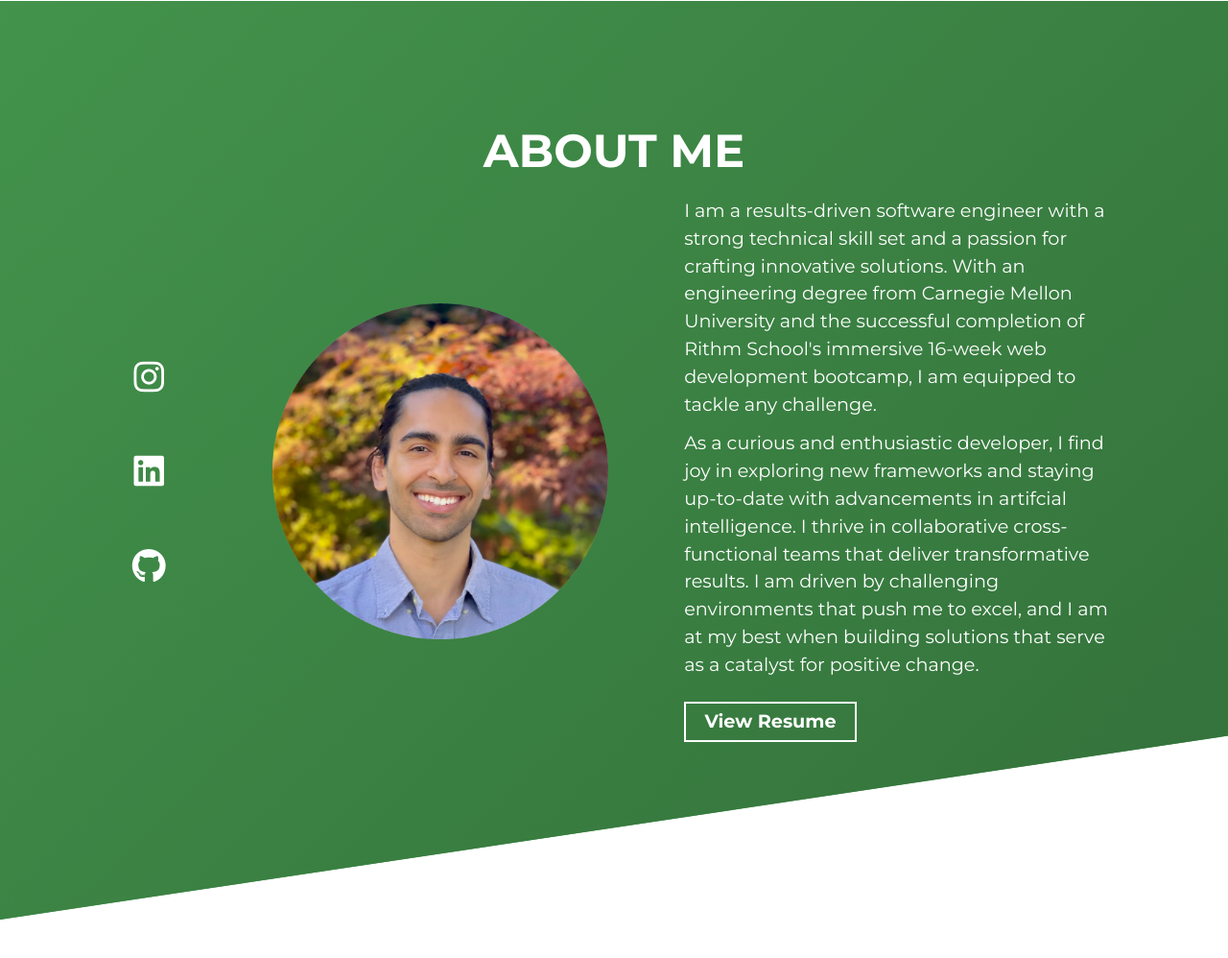
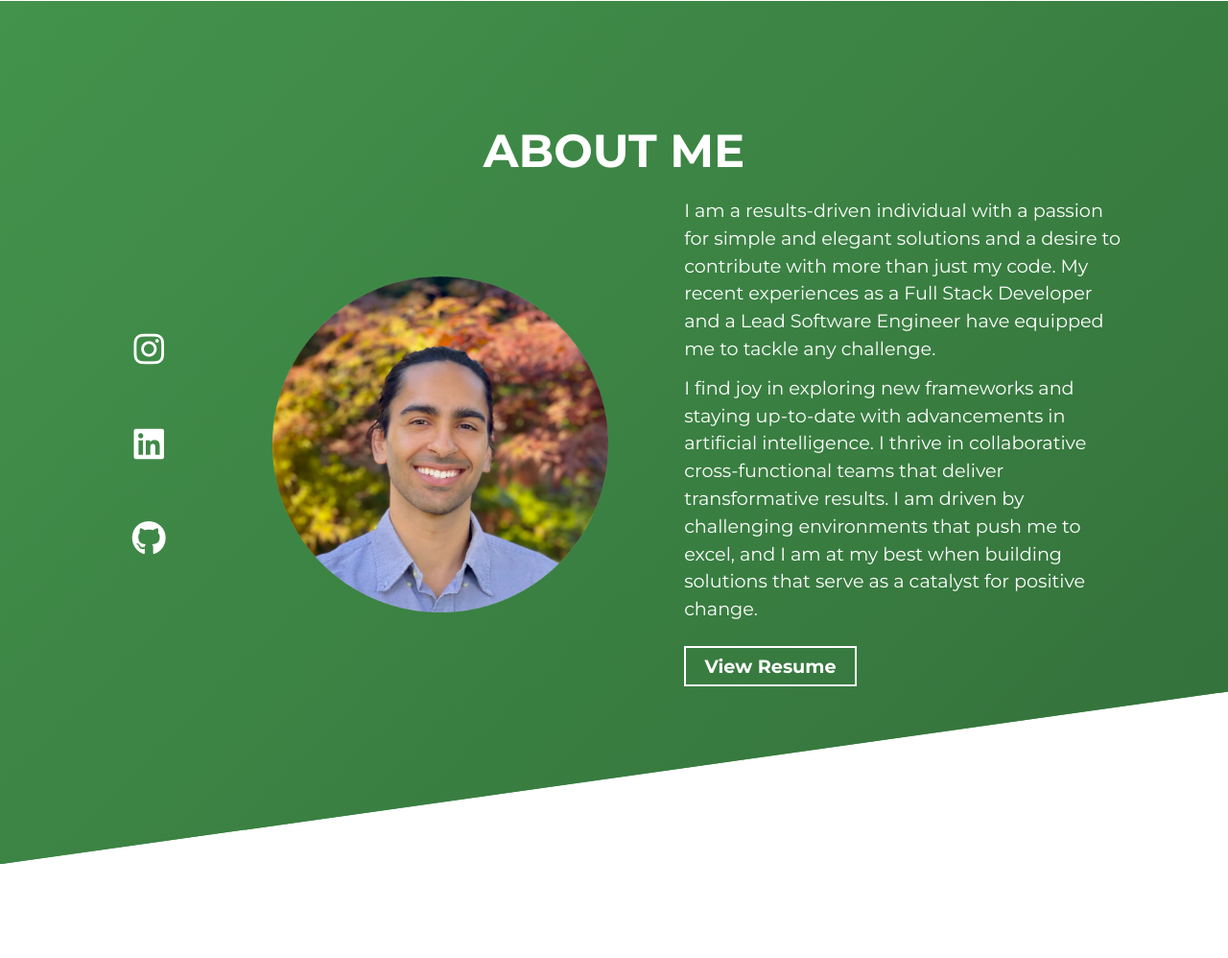
Before and after one commit to gmacfarq/portfolio-website, a Flask app: page / in a window 1280 px wide. Shown: the part 849-1847 px from the top of the page at 96% size. Run offline with Flask 3, Linux system fonts and the light colour scheme; some libraries are stand-ins or nearby versions.

Commit message:
update bio

```diff
--- a/templates/index.html
+++ b/templates/index.html
@@ -110,16 +110,18 @@
         </div>
         <div class="about-wrapper-info">
           <p class="about-wrapper-info-text">
-            I am a results-driven software engineer with a strong technical skill set and a passion for crafting
-            innovative solutions. With an engineering degree from Carnegie Mellon University and the successful
-            completion of Rithm School's immersive 16-week web development bootcamp, I am equipped to tackle any
-            challenge.
+            I am a results-driven individual with a passion for simple and
+            elegant solutions and a desire to contribute with more than just
+            my code. My recent experiences as a Full Stack Developer and a
+            Lead Software Engineer have equipped me to tackle any challenge.
           </p>
           <p class="about-wrapper-info-text">
-            As a curious and enthusiastic developer, I find joy in exploring new frameworks and staying up-to-date with
-            advancements in artifcial intelligence. I thrive in collaborative cross-functional teams that deliver
-            transformative results. I am driven by challenging environments that push me to excel, and I am at my best
-            when building solutions that serve as a catalyst for positive change.
+            I find joy in exploring new frameworks and staying up-to-date
+            with advancements in artificial intelligence. I thrive in
+            collaborative cross-functional teams that deliver transformative
+            results. I am driven by challenging environments that push me to
+            excel, and I am at my best when building solutions that serve as a
+            catalyst for positive change.
 
           </p>
           <span class="about-wrapper-cta">
```
